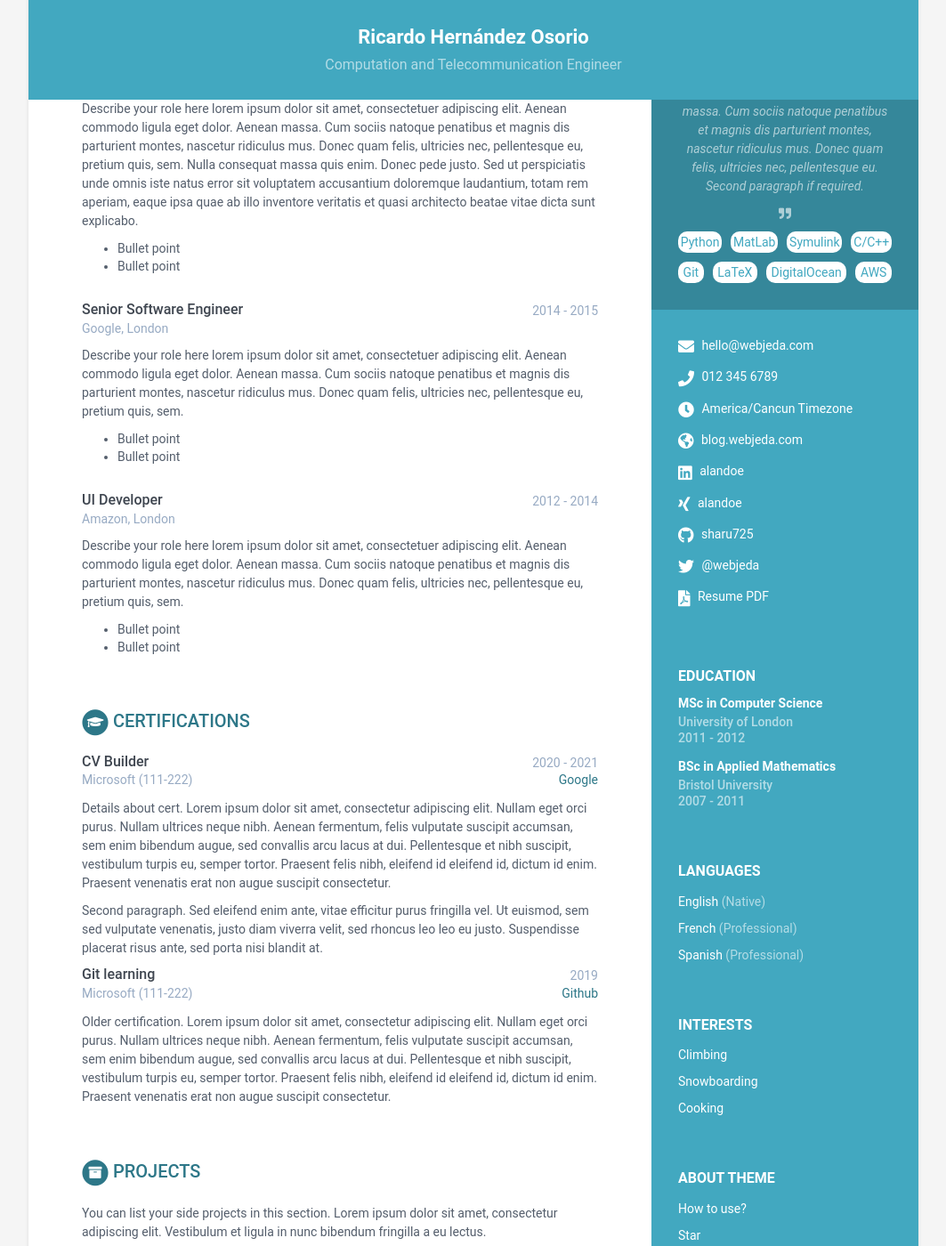
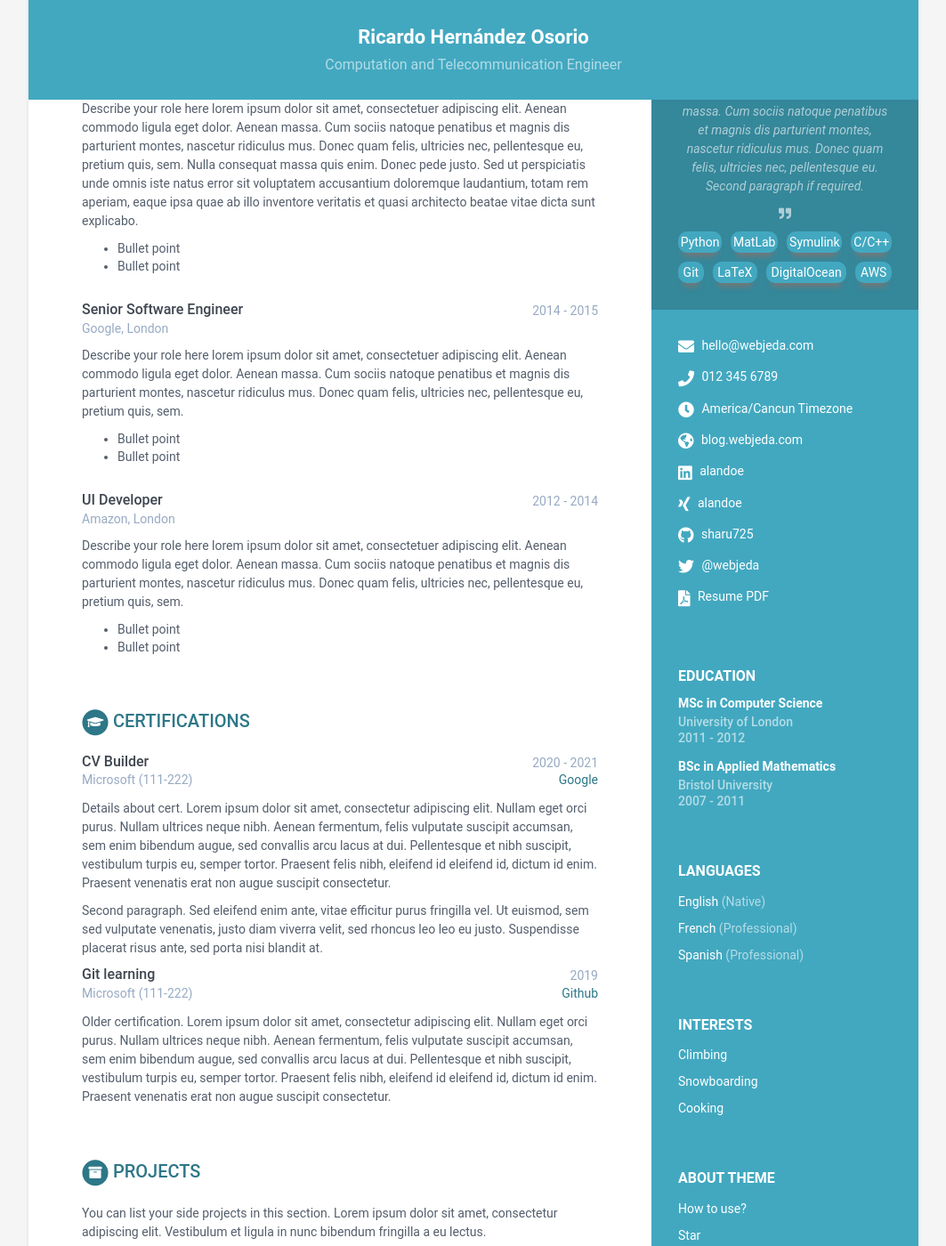
Before and after one commit to RicardoUAMmx/webcode, a Jekyll site: the page built from index.html, in a window 1280 px wide and 1400 px high, scrolled down 383 px. Shown: the whole window at 89% size, without its empty margins (108-1171 px from the left). Built offline with Jekyll 4.4.1, drawn with Linux system fonts in a browser that asks for light colours.

Commit message:
experimental cv-theme

```diff
--- a/_sass/_base.scss
+++ b/_sass/_base.scss
@@ -84,8 +84,11 @@
 		padding: 2px;
 		border-radius: 10px;
 		border: 2px;
-		background: #fff;
-		color: $theme-color;
+		background: $theme-color;
+		color: #fff;
+		-webkit-box-shadow: 0 10px 6px -6px #777;
+		-moz-box-shadow: 0 10px 6px -6px #777;
+		box-shadow: 0 10px 6px -6px #777;
 	  }
   }
   .hashtags>* {
```
